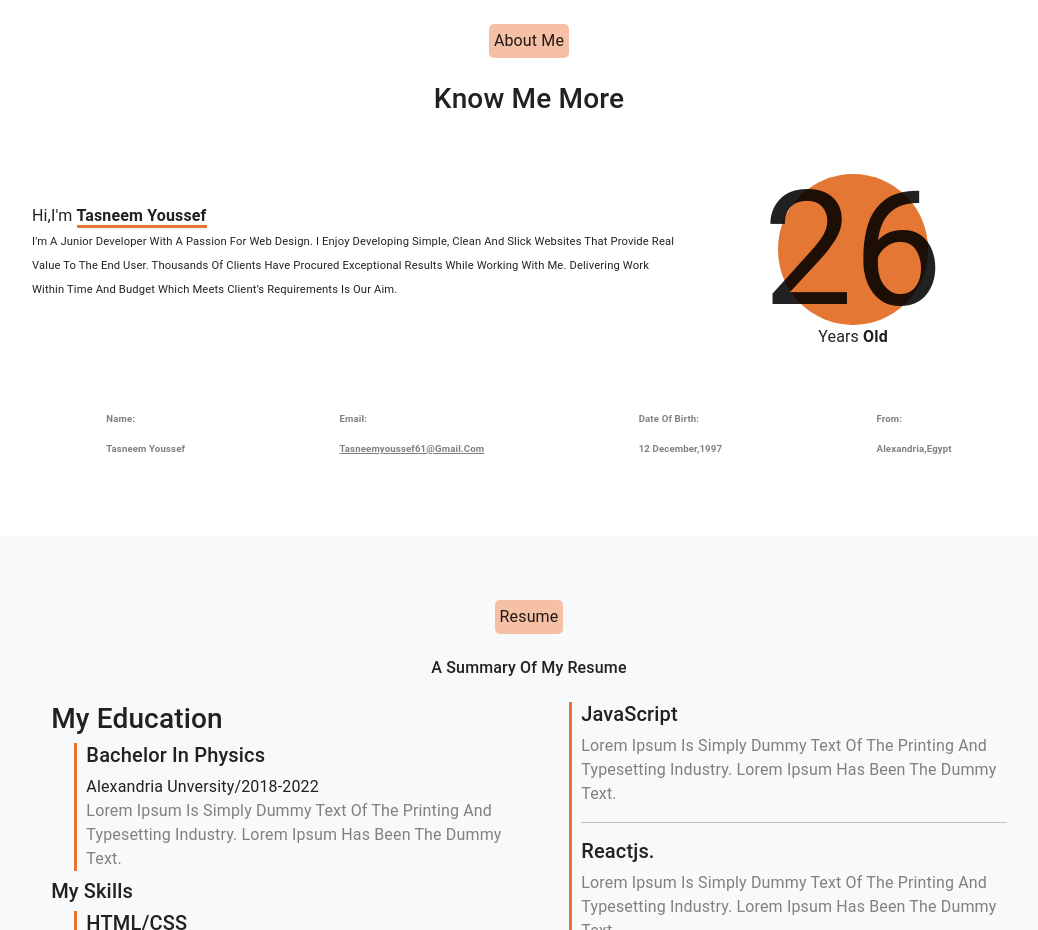
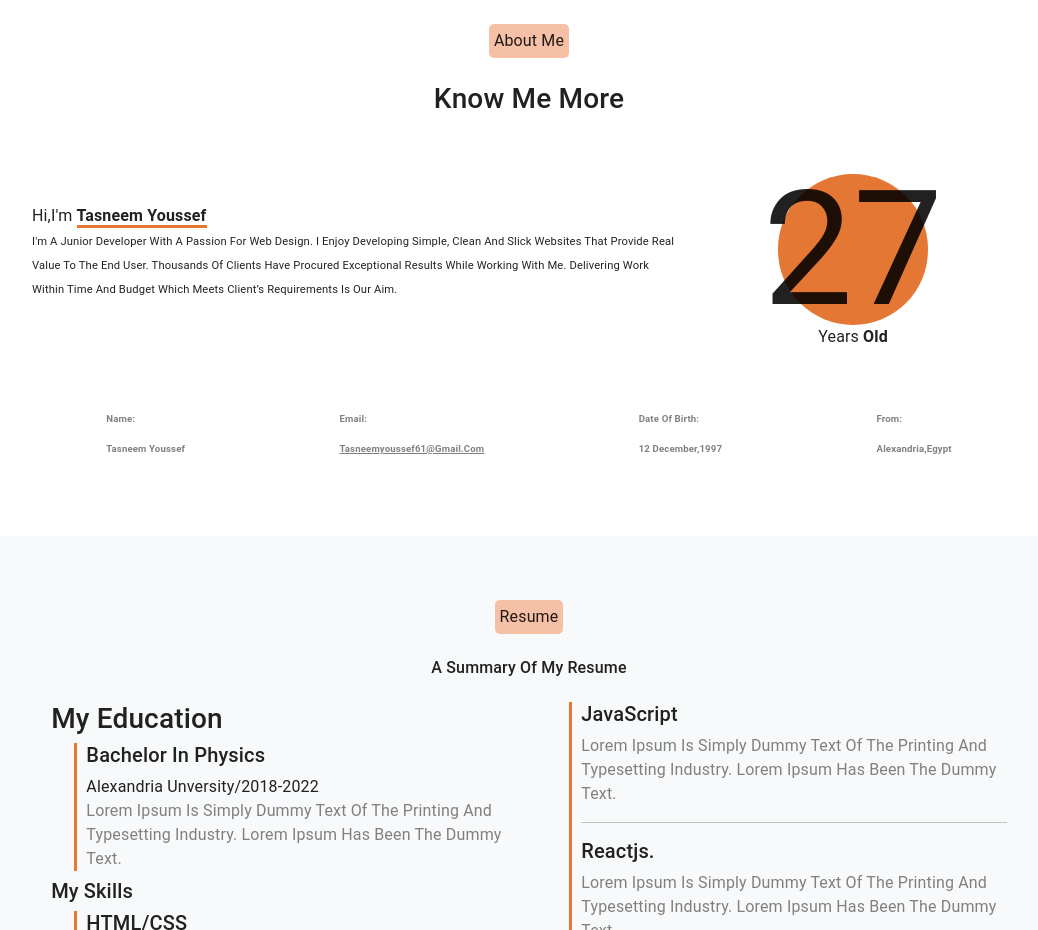
Before and after one commit to Nemo97-76/portfolio-v1, a React (Create React App) app: page / in a window 1280 px wide. Shown: the part 840-1770 px from the top of the page, without its empty margins (111-1149 px from the left). Built offline with nearby package versions, Linux system fonts and the light colour scheme.

Commit message:
Update Home.js

```diff
--- a/src/components/Home.js
+++ b/src/components/Home.js
@@ -47,7 +47,8 @@ const outAnimation = keyframes`
 
 const Home = () => {
   const [open, setOpen] = React.useState(false);
-
+ var currentYear=new Date().getFullYear();
+var number=currentYear-1997
   const animationDuration = 600;
 
   const handleClick = () => {
@@ -106,7 +107,7 @@ const Home = () => {
           className="detailsRow"
         >
           <div className="content" style={{ width: "45%" }}>
-            <span id="title" className="BioHeading"/*  style={{ fontSize: "40px" }} */>
+            <span id="title" className="BioHeading">
               Hi,I'm{" "}
               <b className="self">
                 Tasneem Youssef
@@ -128,7 +129,7 @@ const Home = () => {
               className="circle"
             >
               <div className="number">
-                26
+                {number}
               </div>
             </div>
             {/* /circle */}
```
